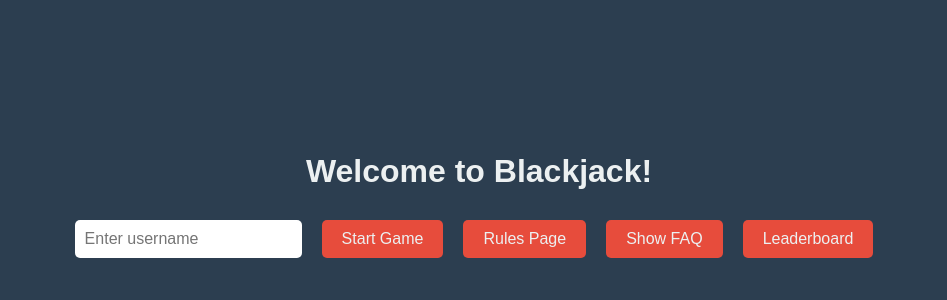
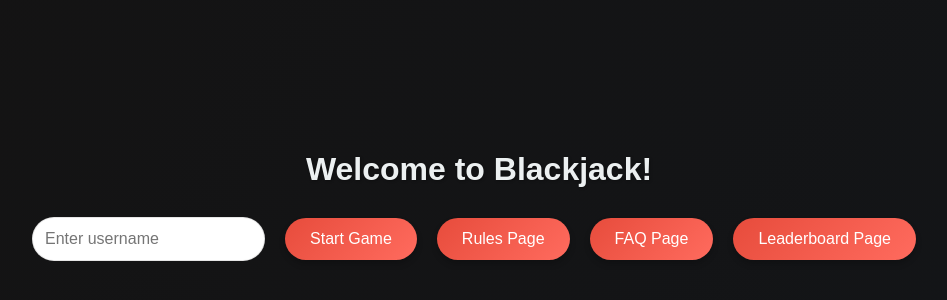
Before and after one commit to DedLad/blackjack, a React (Create React App) app: page / in a window 1280 px wide. Shown: the part 200-500 px from the top of the page, without its empty margins (161-1108 px from the left). Built offline with nearby package versions, Linux system fonts and the light colour scheme.

Commit message:
css changes

```diff
--- a/src/App.css
+++ b/src/App.css
@@ -1,7 +1,7 @@
 .App {
   text-align: center;
   font-family: 'Arial', sans-serif;
-  background-color: #2c3e50;
+  background: linear-gradient(120deg, #141313, #131518);
   color: #ecf0f1;
   min-height: 100vh;
   display: flex;
@@ -9,38 +9,51 @@
   justify-content: center;
   align-items: center;
   position: relative;
+  overflow: hidden; /* Prevents the vignette effect from extending outside the app container */
 }
+
+
 
 button {
   margin: 10px;
-  padding: 10px 20px;
+  padding: 12px 25px;
   font-size: 16px;
-  background-color: #e74c3c;
-  color: #ecf0f1;
+  background: linear-gradient(135deg, #e74c3c, #ff6b5e);
+  color: #fff;
   border: none;
-  border-radius: 5px;
+  border-radius: 30px;
+  box-shadow: 0 4px 6px rgba(0, 0, 0, 0.2);
   cursor: pointer;
-  transition: background-color 0.3s;
+  transition: all 0.3s ease;
 }
 
 button:hover {
-  background-color: #c0392b;
+  background: linear-gradient(135deg, #c0392b, #e74c3c);
+  transform: translateY(-3px);
+  box-shadow: 0 6px 10px rgba(0, 0, 0, 0.25);
 }
 
 h1, h2, h3 {
   margin: 20px 0;
+  text-shadow: 1px 1px 3px rgba(0, 0, 0, 0.3);
 }
 
 .money {
   position: absolute;
-  top: 10px;
-  right: 20px;
+  top: 20px;
+  right: 30px;
+  font-size: 18px;
+  background: rgba(0, 0, 0, 0.2);
+  padding: 10px 20px;
+  border-radius: 20px;
+  box-shadow: 0 2px 4px rgba(0, 0, 0, 0.2);
 }
 
 .hand-container {
   display: flex;
   justify-content: center;
   margin: 20px 0;
+  gap: 10px;
 }
 
 .card {
@@ -67,6 +80,9 @@ h1, h2, h3 {
 
 .game-result {
   margin-top: 20px;
+  font-size: 18px;
+  font-weight: bold;
+  color: #2ecc71;
 }
 
 .modal {
@@ -75,29 +91,40 @@ h1, h2, h3 {
   left: 0;
   width: 100vw;
   height: 100vh;
-  background: rgba(0, 0, 0, 0.7);
+  background: rgba(0, 0, 0, 0.8);
   display: flex;
   justify-content: center;
   align-items: center;
+  z-index: 1000;
+  animation: fadeIn 0.3s ease;
 }
 
 .modal-content {
-  background-color: #ecf0f1;
-  padding: 20px;
-  border-radius: 10px;
+  background: #fff;
+  padding: 30px;
+  border-radius: 15px;
   text-align: center;
 }
 
 .action-buttons {
   margin: 20px 0;
+  display: flex;
+  gap: 10px;
+  justify-content: center;
 }
 
 input {
-  padding: 10px;
+  padding: 12px;
   font-size: 16px;
-  border: none;
-  border-radius: 5px;
+  border: 1px solid rgba(0, 0, 0, 0.1);
+  border-radius: 30px;
+  outline: none;
   margin-right: 10px;
+  transition: box-shadow 0.3s ease;
+}
+
+input:focus {
+  box-shadow: 0 0 6px rgba(52, 152, 219, 0.7);
 }
 
 .start-screen {
@@ -105,6 +132,18 @@ input {
   justify-content: center;
   align-items: center;
 }
-.GameOver{
-  color: #c0392b;
+
+.GameOver {
+  color: #e74c3c;
+  font-size: 24px;
+  font-weight: bold;
 }
+
+@keyframes fadeIn {
+  from {
+    opacity: 0;
+  }
+  to {
+    opacity: 1;
+  }
+}
--- a/src/App.js
+++ b/src/App.js
@@ -199,8 +199,8 @@ function App() {
           />
           <button onClick={handleStart}>Start Game</button>
           <button onClick={handleBackToMenu1}>Rules Page</button>
-          <button onClick={handleBackToMenu2}>Show FAQ</button>
-          <button onClick={handleLeaderboard}>Leaderboard</button>
+          <button onClick={handleBackToMenu2}>FAQ Page</button>
+          <button onClick={handleLeaderboard}>Leaderboard Page</button>
         </div>
       )}
 
```
